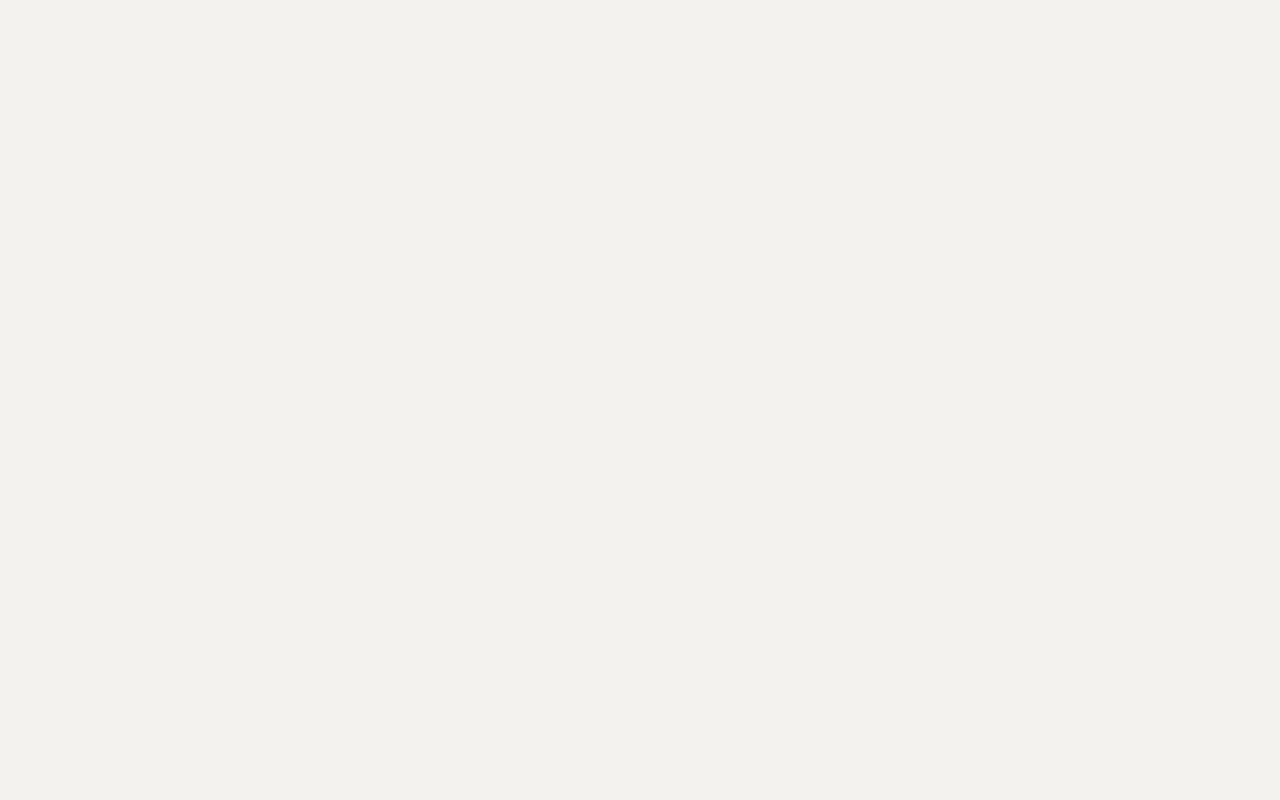
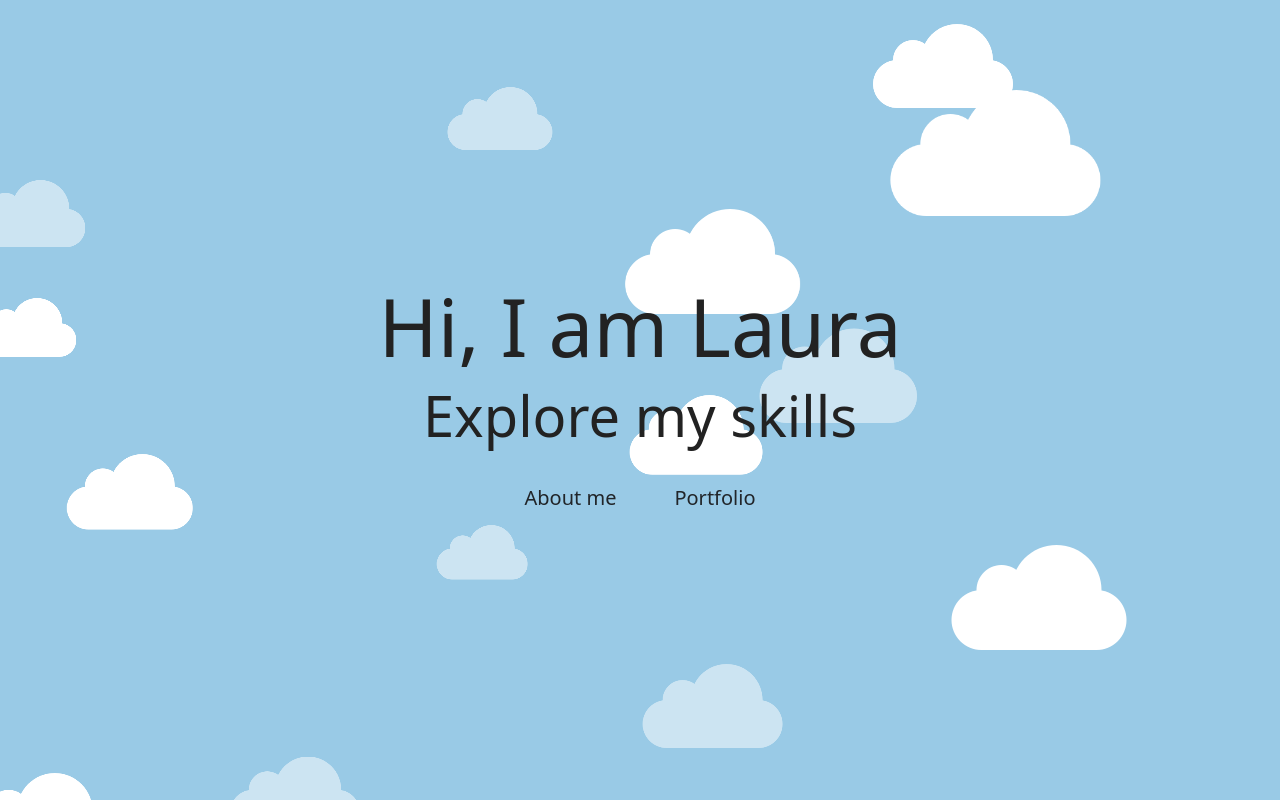
Before and after one commit to LauraSzymanska/portfolio, an Angular app: page / in a window 1280 px wide. Built offline with nearby package versions, Linux system fonts and the light colour scheme.

Commit message:
homepage content

```diff
--- a/angular.json
+++ b/angular.json
@@ -31,7 +31,8 @@
               }
             ],
             "styles": [
-              "src/styles.scss"
+              "src/styles.scss",
+              "node_modules/bootstrap/dist/css/bootstrap.min.css"
             ],
             "scripts": []
           },
--- a/src/styles/_variables.scss
+++ b/src/styles/_variables.scss
@@ -11,7 +11,7 @@ $secondary: $blue-light;
 $theme-colors: (
   "primary": $primary,
   "secondary": $secondary,
-  "bg-beige": $beige,
-  "bg-light-blue": $blue-light,
-  "bg-dark-blue": $blue-dark
+  "beige": $beige,
+  "light-blue": $blue-light,
+  "dark-blue": $blue-dark
 );
--- a/src/views/homepage/homepage.component.html
+++ b/src/views/homepage/homepage.component.html
@@ -0,0 +1,28 @@
+<div class="clouds">
+  <div class="cloud x1"></div>
+  <div class="cloud x2"></div>
+  <div class="cloud x3"></div>
+  <div class="cloud x4"></div>
+  <div class="cloud x5"></div>
+  <div class="cloud x6"></div>
+  <div class="cloud x7"></div>
+  <div class="cloud x8"></div>
+  <div class="cloud x9"></div>
+  <div class="cloud x10"></div>
+  <div class="cloud x11"></div>
+  <div class="cloud x12"></div>
+  <div class="cloud x13"></div>
+  <div class="cloud x14"></div>
+  <div class="cloud x15"></div>
+  <div class="cloud x16"></div>
+</div>
+
+
+<div class="content">
+  <h1 class="display-1">Hi, I am Laura</h1>
+  <h2 class="display-4">Explore my skills</h2>
+  <div class="mt-4">
+    <a href="#" class="btn btn-beige me-4 btn-lg rounded-pill">About me</a>
+    <a href="#" class="btn btn-beige btn-lg rounded-pill">Portfolio</a>
+  </div>
+</div>
--- a/src/views/homepage/homepage.component.scss
+++ b/src/views/homepage/homepage.component.scss
@@ -0,0 +1,103 @@
+@use '../../styles/variables' as *;
+
+:host {
+  display: flex;
+  justify-content: center;
+  align-items: center;
+  height: 100vh;
+  background-color: $blue-dark;
+  overflow: hidden;
+  position: relative;
+}
+
+.content {
+  position: relative;
+  z-index: 1;
+  text-align: center;
+  color: #222;
+}
+
+.clouds {
+  position: absolute;
+  top: 0;
+  left: 0;
+  width: 100%;
+  height: 100%;
+  overflow: hidden;
+  z-index: 0;
+}
+
+.cloud {
+  background: #fff;
+  border-radius: 100px;
+  height: 120px;
+  width: 350px;
+  position: absolute;
+  opacity: 0;
+  animation-name: animateCloud;
+  animation-timing-function: linear;
+  animation-iteration-count: infinite;
+  animation-fill-mode: forwards;
+  will-change: transform, opacity;
+
+  --cloud-opacity: 1;
+  --cloud-start-x: -30vw;
+  transform: translateX(var(--cloud-start-x)) scale(var(--scale));
+}
+
+.cloud:before,
+.cloud:after {
+  content: '';
+  position: absolute;
+  background: #fff;
+  z-index: -1;
+}
+
+.cloud:after {
+  width: 100px;
+  height: 100px;
+  left: 50px;
+  top: -50px;
+  border-radius: 100px;
+}
+
+.cloud:before {
+  width: 180px;
+  height: 180px;
+  right: 50px;
+  top: -90px;
+  border-radius: 200px;
+}
+
+.x1  { top: 3%;   --scale: 0.4;  animation-duration: 36s; animation-delay: -13s; }
+.x2  { top: 9%;   --scale: 0.3;  --cloud-opacity: 0.5; animation-duration: 26s; animation-delay: -3s; }
+.x3  { top: 15%;  --scale: 0.6;  animation-duration: 44s; animation-delay: -18s; }
+.x4  { top: 21%;  --scale: 0.32; --cloud-opacity: 0.5; animation-duration: 29s; animation-delay: 2s; }
+
+.x5  { top: 28%;  --scale: 0.5;  animation-duration: 25s; animation-delay: -5s; }
+.x6  { top: 35%;  --scale: 0.28; animation-duration: 39s; animation-delay: 1s; }
+.x7  { top: 42%;  --scale: 0.45; --cloud-opacity: 0.5; animation-duration: 33s; animation-delay: -10s; }
+.x8  { top: 49%;  --scale: 0.38; animation-duration: 28s; animation-delay: -6s; }
+
+.x9  { top: 56%;  --scale: 0.36; animation-duration: 34s; animation-delay: 0s; }
+.x10 { top: 63%;  --scale: 0.26; --cloud-opacity: 0.5; animation-duration: 30s; animation-delay: -4s; }
+.x11 { top: 70%;  --scale: 0.5;  animation-duration: 24s; animation-delay: -8s; }
+.x12 { top: 77%;  --scale: 0.29; animation-duration: 40s; animation-delay: 3s; }
+
+.x13 { top: 83%;  --scale: 0.4;  --cloud-opacity: 0.5; animation-duration: 35s; animation-delay: -9s; }
+.x14 { top: 89%;  --scale: 0.34; animation-duration: 28s; animation-delay: 4s; }
+.x15 { top: 94%;  --scale: 0.37; --cloud-opacity: 0.5; animation-duration: 32s; animation-delay: -2s; }
+.x16 { top: 97%;  --scale: 0.42; animation-duration: 37s; animation-delay: 1s; }
+
+
+
+@keyframes animateCloud {
+  0% {
+    transform: translateX(var(--cloud-start-x)) scale(var(--scale));
+    opacity: var(--cloud-opacity);
+  }
+  100% {
+    transform: translateX(150vw) scale(var(--scale));
+    opacity: var(--cloud-opacity);
+  }
+}
```
